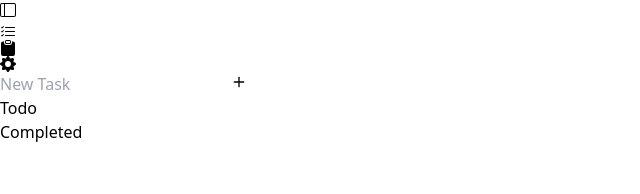
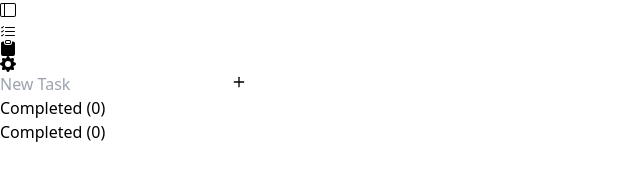
Before and after one commit to Tristan-Muggridge/template-todo, a React (Vite) app in the folder template-todo/: page /tasks in a window 1280 px wide. Shown: the top 194 px of the page, without its empty margins (0-640 px from the left). Built offline with nearby package versions, Linux system fonts and the light colour scheme.

Commit message:
Finishing touches on Task page

```diff
--- a/template-todo/src/routes/tasks/components/TaskCard.tsx
+++ b/template-todo/src/routes/tasks/components/TaskCard.tsx
@@ -1,9 +1,9 @@
 import Task from "../../../models/Task";
-import { BsCalendar } from 'react-icons/bs';
+import { BsCalendar, BsTrash } from 'react-icons/bs';
 import { DateDisplay } from "./DateDisplay";
 import { TaskCardCheckbox } from "./TaskCardCheckbox";
 
-export const TaskCard = ({ task, setTasks }: { task: Task; setTasks(task: Task): void; }) => {
+export const TaskCard = ({ task, setTasks, deleteTask }: { task: Task; setTasks(task: Task): void; deleteTask(task: Task):void}) => {
     return (
         <div className="flex items-center justify-between gap-0.5 bg-neutral-600 text-neutral-300 rounded-md p-2 w-full shadow-md shadow-black">
             <div className="flex justify-center gap-2 items-center">
@@ -11,9 +11,12 @@ export const TaskCard = ({ task, setTasks }: { task: Task; setTasks(task: Task):
                 <h2 className={`text-xl ${task.completed ? 'line-through' : ''}`}>{task.title}</h2>
             </div>
 
-            <div className="flex justify-center gap-2 items-center">
-                <BsCalendar className="w-4 h-4 text-neutral-400" />
-                <DateDisplay date={task.dueDate} />
+            <div className="flex flex-col gap-1 justify-end">
+                <button className="hover:text-rose-500 self-end" onClick={() => deleteTask(task)}> <BsTrash /> </button>
+                <div className="flex justify-center gap-2 items-center">
+                    <BsCalendar className="w-4 h-4 text-neutral-400" />
+                    <DateDisplay date={task.dueDate} />
+                </div>
             </div>
 
         </div>
--- a/template-todo/src/routes/tasks/components/UnorderedTasks.tsx
+++ b/template-todo/src/routes/tasks/components/UnorderedTasks.tsx
@@ -2,14 +2,17 @@ import Task from "../../../models/Task";
 import TaskList from "../../../models/TaskList";
 import { TaskCard } from "./TaskCard";
 
-export default ({tasks, taskList}:{tasks: Task[], taskList: TaskList}) => (
-    <ul className="p-4 gap-3 flex flex-col">
+export default ({tasks, taskList, label}:{tasks: Task[], taskList: TaskList, label: string}) => (
+    <div>
+        <h2 className="text-2xl">{label} ({tasks.length})</h2>
+        <ul className={`p-4 gap-3 flex flex-col transition-all duration-200`}>
             {
                 tasks.map( task => (
                     <li key={task.id} className="flex items-center gap-4">
-                    <TaskCard {...{task, setTasks: task => taskList.updateTask(task)}}/>
+                        <TaskCard {...{task, setTasks: task => taskList.updateTask(task), deleteTask: task => taskList.deleteTask(task)}}/>
                     </li>
                 ))
             }
         </ul>
+    </div>
 )
--- a/template-todo/src/routes/tasks/index.tsx
+++ b/template-todo/src/routes/tasks/index.tsx
@@ -8,18 +8,10 @@ export default () => {
 
     return (
         <div className='flex flex-col w-full p-4 gap-4'>
-
             <NewTaskForm {...{taskList}}/>
 
-            <div>
-                <h2 className="text-2xl">Todo</h2>
-                <UnorderedTasks tasks={taskList.tasks.filter(task => !task.completed)} taskList={taskList}/>
-            </div>
-
-            <div>
-                <h2 className="text-2xl">Completed</h2>
-                <UnorderedTasks tasks={taskList.tasks.filter(task => task.completed)} taskList={taskList}/>
-            </div>
+            <UnorderedTasks label='Completed' tasks={taskList.tasks.filter(task => !task.completed)} taskList={taskList}/>
+            <UnorderedTasks label='Completed' tasks={taskList.tasks.filter(task => task.completed)} taskList={taskList}/>
         </div>
     )
 }
```
Lines whose indentation alone changed are shown as unchanged.
